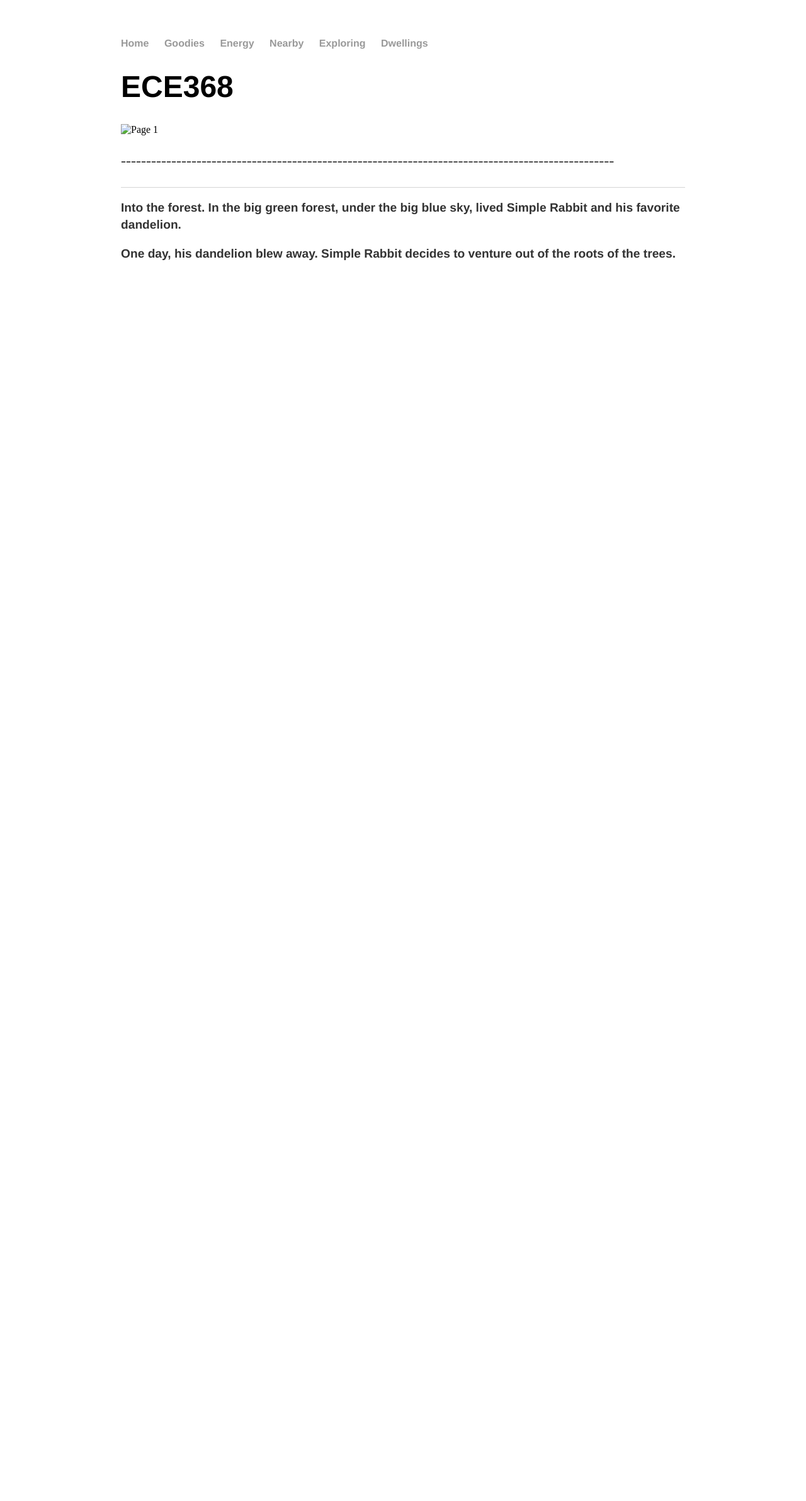
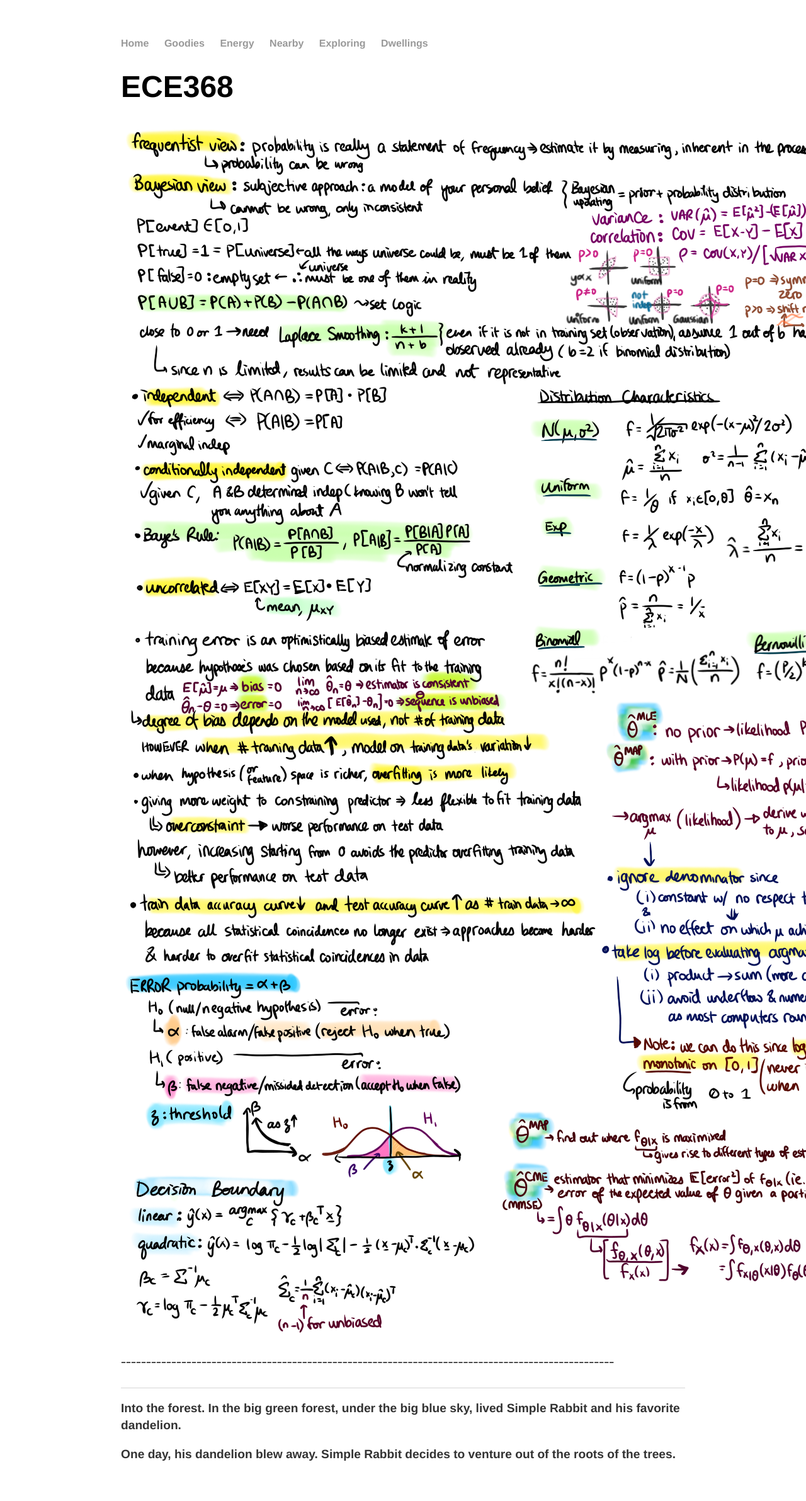
Before and after one commit to Squishy-Penguin/Squishy-Penguin.github.io, a Jekyll site: the page built from explore/ece368/index.html, in a window 1280 px wide. Shown: the whole page at 63% size. Built offline with Jekyll 4.4.1, drawn with Linux system fonts in a browser that asks for light colours; before the commit the page ends 900 px from its top, so only the background shows below that.

Commit message:
Update index.html

```diff
--- a/explore/ece368/index.html
+++ b/explore/ece368/index.html
@@ -5,7 +5,7 @@ title: "Simple Rabbit & Humble Hare"
 
 <div class="blurb">
         	<h1>ECE368</h1>
-          <img src="/../ece368notes1.png" alt = "Page 1">
+           <img src="/../../../../images/explore/ece368notes1.png" alt = "Page 1">
           <p>--------------------------------------------------------------------------------------------------</p>
 
 </div><!-- /.blurb -->
```
